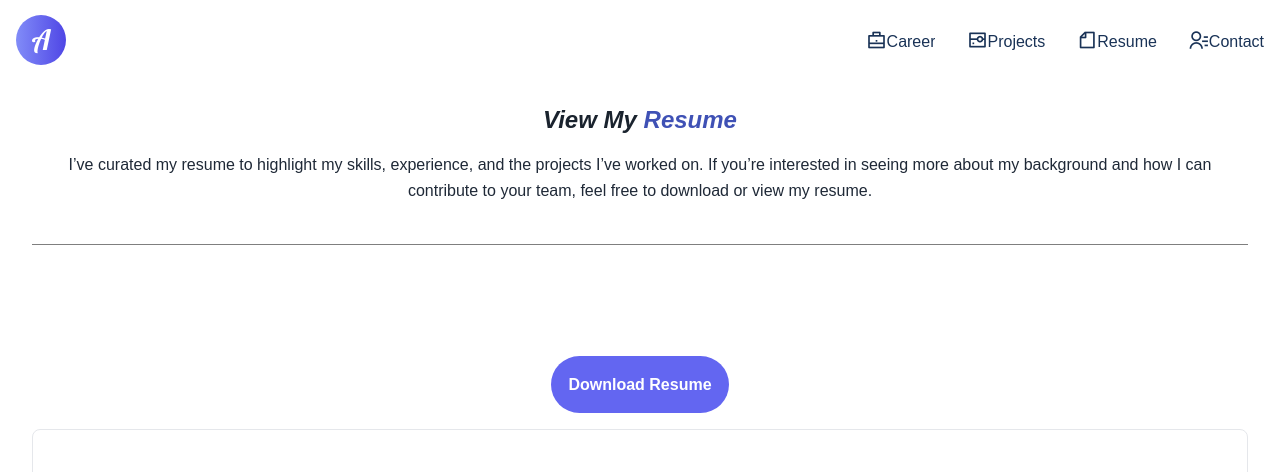
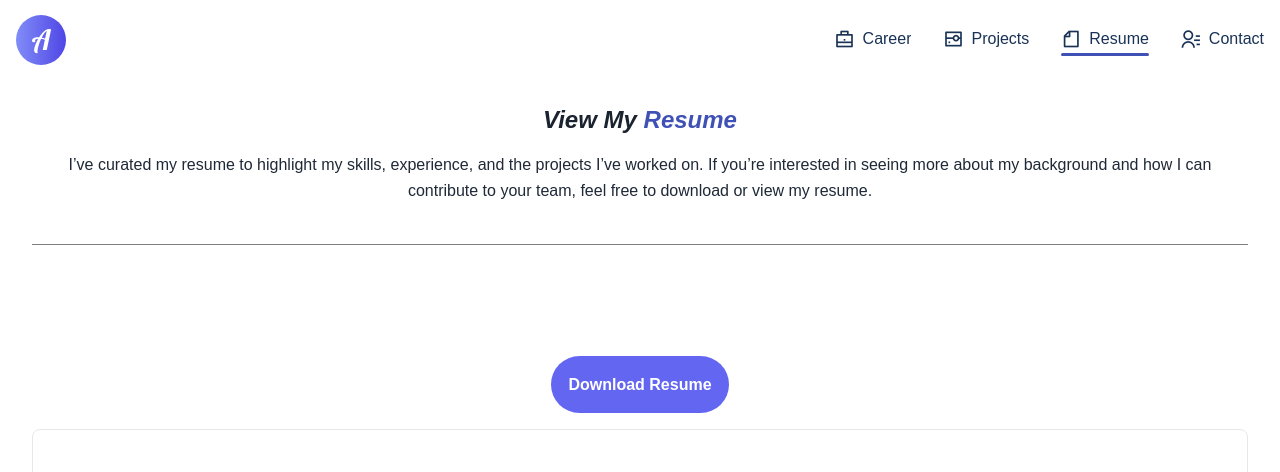
Before and after one commit to AMT98/PortfolioV3, a React (Vite) app: page /resume in a window 1280 px wide. Shown: the top 472 px of the page. Built offline with nearby package versions, Linux system fonts and the light colour scheme.

Commit message:
Edited navbar to showcase which menu/page they are currently are on

```diff
--- a/src/components/Contact.tsx
+++ b/src/components/Contact.tsx
@@ -4,6 +4,7 @@ import { motion } from "framer-motion";
 import { TypingText } from "./CustomTexts";
 import { staggerContainer } from "../utils/motion.tsx";
 import AboutContact from "./AboutContact.tsx";
+import { Link } from "react-router-dom";
 
 const Contact: React.FC = () => {
   const staggerVariants = staggerContainer(0.1, 0.2);
@@ -125,15 +126,13 @@ const Contact: React.FC = () => {
             >
               <i className="ri-mail-line"></i>
             </a>
-            <a
-              href="/Resume_AswinMalla.pdf"
-              download
+            <Link
+              to="/resume"
               target="_blank"
-              title="Download resume"
               className="w-[50px] h-[50px] bg-gradient-to-r from-indigo-400 to-indigo-600 text-white text-[28px] font-[500] rounded-full flex items-center justify-center"
             >
               <i className="ri-article-line"></i>
-            </a>
+            </Link>
           </div>
         </div>
 
@@ -294,7 +293,10 @@ const Contact: React.FC = () => {
           </form>
         </div>
       </div>
-      <p className="text-gray-400 pt-4 italic">Thank you for reaching out! I’ll respond to your inquiry as soon as possible via email.</p>
+      <p className="text-gray-400 pt-4 italic">
+        Thank you for reaching out! I’ll respond to your inquiry as soon as
+        possible via email.
+      </p>
     </div>
   );
 };
--- a/src/components/Hero.tsx
+++ b/src/components/Hero.tsx
@@ -87,6 +87,7 @@ const Hero: React.FC = () => {
                 <span>
                   <Link
                     to="/resume"
+                    title="Resume"
                     className="text-smallTextColor text-[15px] font-[600]"
                   >
                     <i className="ri-mail-send-fill"></i>
--- a/src/components/Navbar.tsx
+++ b/src/components/Navbar.tsx
@@ -1,17 +1,10 @@
 import React, { useState, useEffect } from "react";
-import { Link } from "react-router-dom";
+import { Link, useLocation } from "react-router-dom";
 
 const Navbar: React.FC = () => {
   const [hasShadow, setHasShadow] = useState(false);
   const [menuOpen, setMenuOpen] = useState(false);
-
-  const handleMenuToggle = () => {
-    setMenuOpen(!menuOpen);
-  };
-
-  const closeMenu = () => {
-    setMenuOpen(false);
-  };
+  const location = useLocation();
 
   useEffect(() => {
     const handleScroll = () => {
@@ -28,6 +21,15 @@ const Navbar: React.FC = () => {
       window.removeEventListener("scroll", handleScroll);
     };
   }, []);
+
+  const navItems = [
+    { name: "Career", path: "/career", icon: "ri-briefcase-line" },
+    { name: "Projects", path: "/projects", icon: "ri-projector-line" },
+    { name: "Resume", path: "/resume", icon: "ri-file-line" },
+    { name: "Contact", path: "/contact", icon: "ri-contacts-line" },
+  ];
+
+  const isActive = (path: string) => location.pathname === path;
 
   return (
     <header
@@ -46,90 +48,75 @@ const Navbar: React.FC = () => {
             </span>
           </Link>
 
-          {/* Desktop */}
+          {/* Desktop Navigation */}
           <nav className="hidden md:flex space-x-8">
-            <Link
-              to="/career"
-              className="text-smallTextColor hover:text-primaryColor transition-colors duration-300"
-              onClick={() => window.scrollTo({ top: 0, behavior: "smooth" })}
-            >
-              <i className="ri-briefcase-line text-xl"></i>
-              Career
-            </Link>
-            <Link
-              to="/projects"
-              className="text-smallTextColor hover:text-primaryColor transition-colors duration-300"
-              onClick={() => window.scrollTo({ top: 0, behavior: "smooth" })}
-            >
-              <i className="ri-projector-line text-xl"></i>
-              Projects
-            </Link>
-            <Link
-              to="/resume"
-              className="text-smallTextColor hover:text-primaryColor transition-colors duration-300"
-              onClick={() => window.scrollTo({ top: 0, behavior: "smooth" })}
-            >
-              <i className="ri-file-line text-xl"></i>
-              Resume
-            </Link>
-            <Link
-              to="/contact"
-              className="text-smallTextColor hover:text-primaryColor transition-colors duration-300"
-              onClick={() => window.scrollTo({ top: 0, behavior: "smooth" })}
-            >
-              <i className="ri-contacts-line text-xl"></i>
-              Contact
-            </Link>
+            {navItems.map((item) => (
+              <Link
+                key={item.name}
+                to={item.path}
+                onClick={() => window.scrollTo({ top: 0, behavior: "smooth" })}
+                className={`group text-smallTextColor transition-colors duration-300 ${
+                  isActive(item.path)
+                    ? "text-primaryColor"
+                    : "hover:text-primaryColor"
+                }`}
+              >
+                <span className="flex items-center">
+                  <i className={`${item.icon} text-xl mr-2`}></i>
+                  {item.name}
+                </span>
+                <div
+                  className={`h-[3px] rounded-full bg-primaryColor transition-transform duration-300 ${
+                    isActive(item.path)
+                      ? "scale-x-100"
+                      : "scale-x-0 group-hover:scale-x-100"
+                  }`}
+                ></div>
+              </Link>
+            ))}
           </nav>
 
+          {/* Mobile Menu Toggle */}
           <span
             className="md:hidden text-2xl text-smallTextColor cursor-pointer"
-            onClick={handleMenuToggle}
+            onClick={() => setMenuOpen(!menuOpen)}
           >
             <i className={`ri-${menuOpen ? "close-line" : "menu-line"}`}></i>
           </span>
         </div>
       </div>
 
-      {/* Mobile */}
+      {/* Mobile Navigation */}
       {menuOpen && (
-        <div
-          className="fixed top-[80px] left-0 w-full bg-white shadow-md py-4 flex flex-col items-center gap-4 z-40"
-          onClick={closeMenu}
-        >
+        <div className="fixed top-[80px] left-0 w-full bg-white shadow-md py-4 flex flex-col items-center gap-4 z-40">
           <nav className="flex flex-col items-center gap-4">
-            <Link
-              to="/career"
-              className="text-smallTextColor hover:text-primaryColor transition-colors duration-300"
-              onClick={() => window.scrollTo({ top: 0, behavior: "smooth" })}
-            >
-              <i className="ri-briefcase-line text-xl"></i>
-              Career
-            </Link>
-            <Link
-              to="/projects"
-              className="text-smallTextColor hover:text-primaryColor transition-colors duration-300"
-              onClick={() => window.scrollTo({ top: 0, behavior: "smooth" })}
-            >
-              <i className="ri-projector-line text-xl"></i>
-              Projects
-            </Link>
-            <Link
-              to="/resume"
-              className="text-smallTextColor hover:text-primaryColor transition-colors duration-300"
-              onClick={() => window.scrollTo({ top: 0, behavior: "smooth" })}
-            >
-              <i className="ri-file-line text-xl"></i>
-              Resume
-            </Link>
-            <Link
-              to="/contact"
-              className="text-smallTextColor hover:text-primaryColor transition-colors duration-300"
-              onClick={() => window.scrollTo({ top: 0, behavior: "smooth" })}
-            >
-              <i className="ri-contacts-line text-xl"></i>
-              Contact
-            </Link>
+            {navItems.map((item) => (
+              <Link
+                key={item.name}
+                to={item.path}
+                onClick={() => {
+                  setMenuOpen(false);
+                  window.scrollTo({ top: 0, behavior: "smooth" });
+                }}
+                className={`text-smallTextColor transition-colors duration-300 ${
+                  isActive(item.path)
+                    ? "text-primaryColor"
+                    : "hover:text-primaryColor"
+                }`}
+              >
+                <span className="flex items-center">
+                  <i className={`${item.icon} text-xl mr-2`}></i>
+                  {item.name}
+                </span>
+                <div
+                  className={`h-[3px] rounded-full bg-primaryColor transition-transform duration-300 ${
+                    isActive(item.path)
+                      ? "scale-x-100"
+                      : "scale-x-0 group-hover:scale-x-100"
+                  }`}
+                ></div>
+              </Link>
+            ))}
           </nav>
         </div>
       )}
--- a/src/components/Technologies.tsx
+++ b/src/components/Technologies.tsx
@@ -31,15 +31,17 @@ const Technologies: React.FC = () => {
               className="flex-1 text-gray-600 rounded-t rounded-b-none overflow-hidden shadow-xl"
             >
               <div className="p-8 text-3xl font-bold text-center border-b-4  rounded-md">
-                Back-End Development
+                Front-end Development{" "}
               </div>
               <ul className="w-full text-center text-sm">
-                <li className="border-b py-4 font-bold">Ruby on Rails </li>
-                <li className="border-b py-4 font-bold">PostgreSQL</li>
-                <li className="border-b py-4 font-bold">Node.JS</li>
-                <li className="border-b py-4 font-bold">Express</li>
-                <li className="border-b py-4 font-bold">C#</li>
-                <li className="border-b py-4 font-bold">.NET</li>
+                <li className="border-b py-4 font-bold">HTML5</li>
+                <li className="border-b py-4 font-bold">CSS</li>
+                <li className="border-b py-4 font-bold">TailwindCSS</li>
+                <li className="border-b py-4 font-bold">JavaScript</li>
+                <li className="border-b py-4 font-bold">TypeScript</li>
+                <li className="border-b py-4 font-bold">ReactJs</li>
+                <li className="border-b py-4 font-bold">NextJS</li>
+                <li className="border-b py-4 font-bold">Vite</li>
               </ul>
             </motion.div>
           </div>
@@ -73,17 +75,15 @@ const Technologies: React.FC = () => {
               className="flex-1 bg-white text-gray-600 rounded-t rounded-b-none overflow-hidden shadow"
             >
               <div className="p-8 text-3xl font-bold text-center border-b-4  rounded-md">
-                Front-end Development{" "}
+                Back-End Development
               </div>
               <ul className="w-full text-center text-sm">
-                <li className="border-b py-4 font-bold">HTML5</li>
-                <li className="border-b py-4 font-bold">CSS</li>
-                <li className="border-b py-4 font-bold">TailwindCSS</li>
-                <li className="border-b py-4 font-bold">JavaScript</li>
-                <li className="border-b py-4 font-bold">TypeScript</li>
-                <li className="border-b py-4 font-bold">ReactJs</li>
-                <li className="border-b py-4 font-bold">NextJS</li>
-                <li className="border-b py-4 font-bold">Vite</li>
+                <li className="border-b py-4 font-bold">Ruby on Rails </li>
+                <li className="border-b py-4 font-bold">PostgreSQL</li>
+                <li className="border-b py-4 font-bold">Node.JS</li>
+                <li className="border-b py-4 font-bold">Express</li>
+                <li className="border-b py-4 font-bold">C#</li>
+                <li className="border-b py-4 font-bold">.NET</li>
               </ul>
               <div className="flex-none mt-auto bg-white rounded-b rounded-t-none overflow-hidden shadow p-6"></div>
             </motion.div>
```
